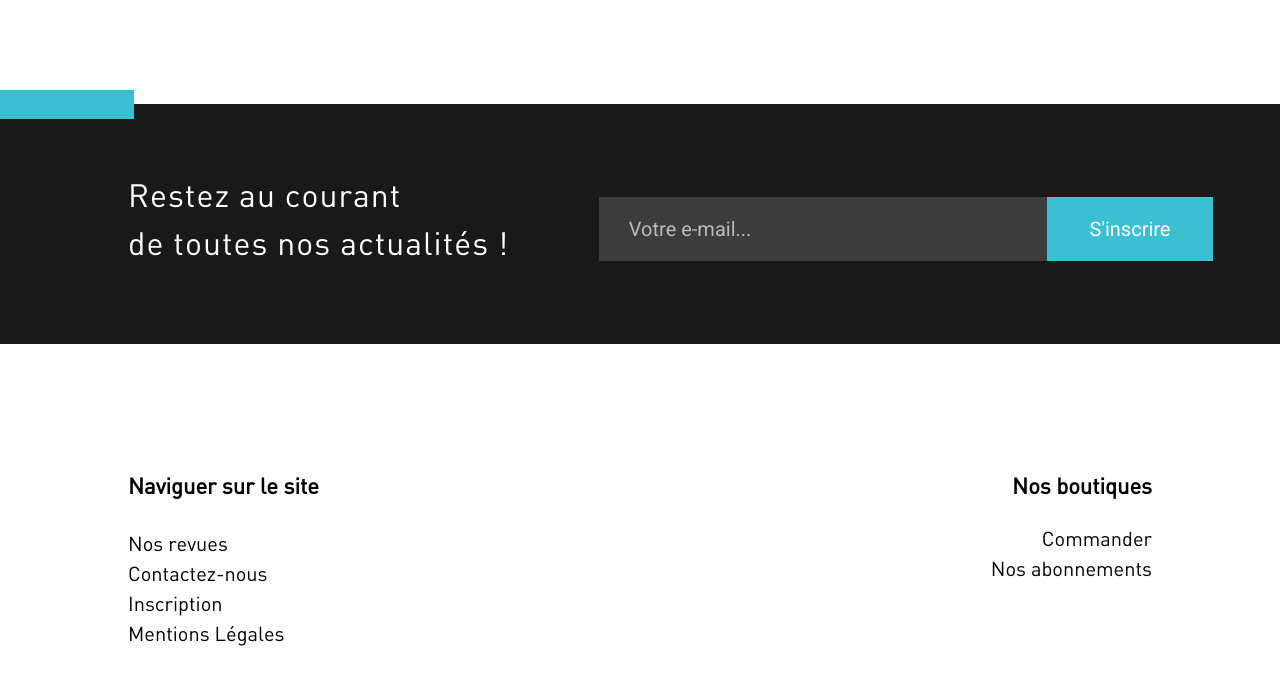
After one commit to Clement-picot6/Semaine-Intensive-G4, a PHP site: page /footer.html in a window 1280 px wide. The commit adds this page. Shown: the top 685 px of the page. Run offline with PHP 8.4, Linux system fonts and the light colour scheme.

Commit message:
intégration footer

```diff
--- /dev/null
+++ b/intégration/footer.html
@@ -0,0 +1,35 @@
+<!DOCTYPE html>
+<html>
+<head>
+	<meta charset="utf-8">
+	<title></title>
+	<link rel="stylesheet" type="text/css" href="style/style.css">
+	<link href="https://fonts.googleapis.com/css?family=Roboto" rel="stylesheet">
+</head>
+<body>
+<div class="pouet"></div>
+<div class="newsletter">
+	<div></div>
+	<div>
+		<p>Restez au courant</p>
+		<p>de toutes nos actualités !</p>
+	</div>
+	<input type="email" name="email" placeholder="Votre e-mail..." pattern="[a-z0-9._%+-]+@[a-z0-9.-]+\.[a-z]{2,3}$">
+	<input type="submit" name="inscrit_newsletter" value="S'inscrire">
+</div>
+<footer>
+	<div>
+		<h3>Naviguer sur le site</h3>
+		<a href="#">Nos revues</a>
+		<a href="#">Contactez-nous</a>
+		<a href="#">Inscription</a>
+		<a href="#">Mentions Légales</a>
+	</div>
+	<div>
+		<h3>Nos boutiques</h3>
+		<a href="#">Commander</a>
+		<a href="#">Nos abonnements</a>
+	</div>
+</footer>
+</body>
+</html>
--- a/intégration/style/style.css
+++ b/intégration/style/style.css
@@ -141,3 +141,108 @@ header>div:nth-child(2)>ul>a:nth-child(5) {
 	bottom: -120px;
 	right: 0;
 }
+
+
+
+
+
+/* FOOTER */
+
+.pouet {
+	height: 13vh;
+}
+
+
+
+.newsletter {
+	float: left;
+	width: 100%;
+	height: 30vh;
+	background-color: #191919;
+}
+
+
+.newsletter div:nth-child(1) {
+	position: relative;
+	width: 10.5%;
+	height: 12%;
+	background-color: #3BC0D1;
+	left: 0;
+	top: -14px;
+}
+
+.newsletter div:nth-child(2) {
+	font-size: 32px;
+	color: white;
+	font-family: 'din_regular', sans-serif;
+	letter-spacing: 1px;
+	float: left;
+	line-height: 6vh;
+	margin: 3% 0 0 10%;
+}
+
+
+.newsletter input[type="email"] {
+	float: left;
+	width: 35%;
+	height: 8vh;
+	font-size: 20px;
+	padding-left: 30px;
+	margin: 5% 0 0 7%;
+	color: #FFFFFF;
+	border: none;
+	outline: none;
+	background-color: #3C3C3C;
+	font-family: 'Roboto', sans-serif;
+}
+
+.newsletter input::-webkit-input-placeholder {
+	color: #BABABA;
+}
+
+.newsletter input[type="submit"] {
+	float: left;
+	width: 13%;
+	height: 8vh;
+	margin-top: 5%;
+	font-size: 20px;
+	color: #FFFFFF;
+	border: none;
+	outline: none;
+	cursor: pointer;
+	background-color: #3BC0D1;
+	font-family: 'Roboto', sans-serif;
+}
+
+
+footer {
+	background-color: white;
+}
+
+footer div:nth-child(1) {
+	float: left;
+	list-style: none;
+	font-family: 'din_regular', sans-serif;
+	margin: 10%;
+}
+
+footer div:nth-child(2) {
+	float: right;
+	list-style: none;
+	font-family: 'din_regular', sans-serif;
+	margin: 10%;
+	text-align: right;
+}
+
+footer div h3 {
+	margin-bottom: 15%;
+	font-size: 22px;
+}
+
+footer div a {
+	text-decoration: none;
+	color: black;
+	font-size: 20px;
+	display: block;
+	line-height: 30px;
+}
```
Also changed, not shown: 2 other files.
